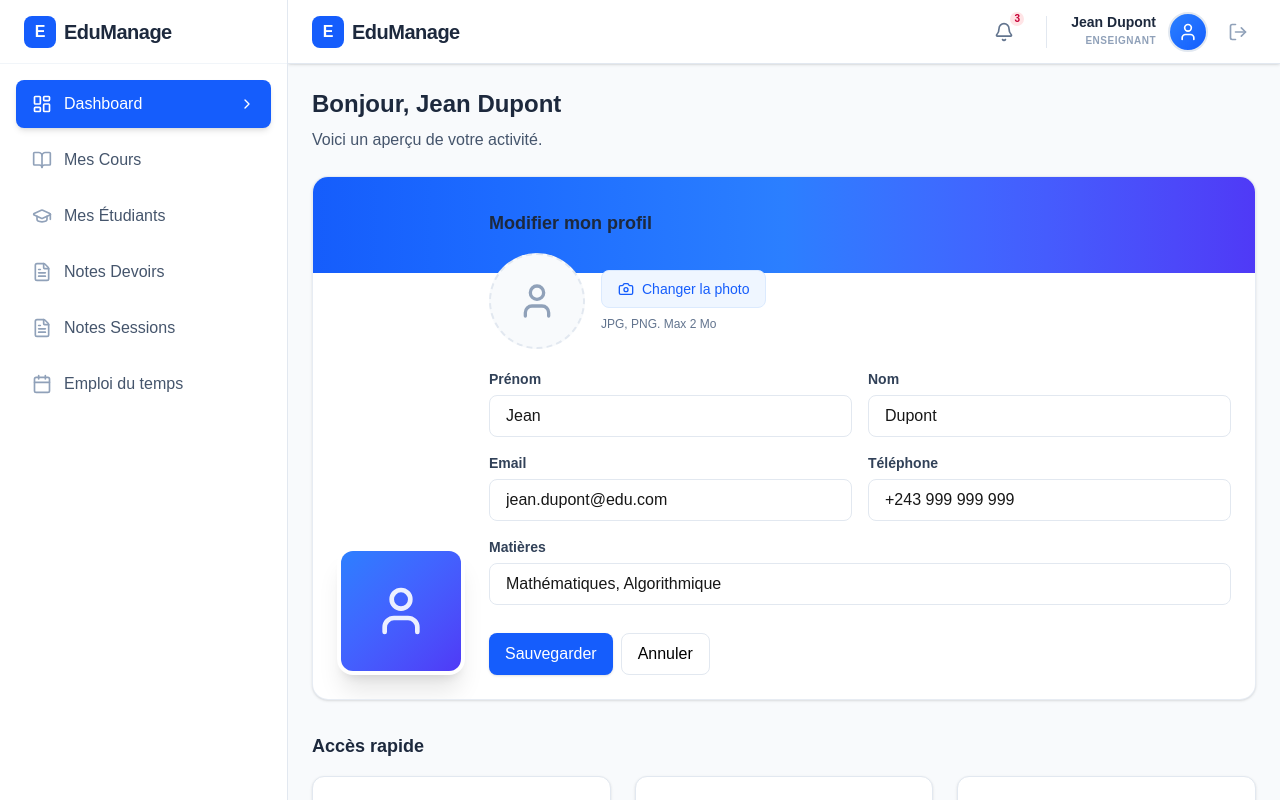
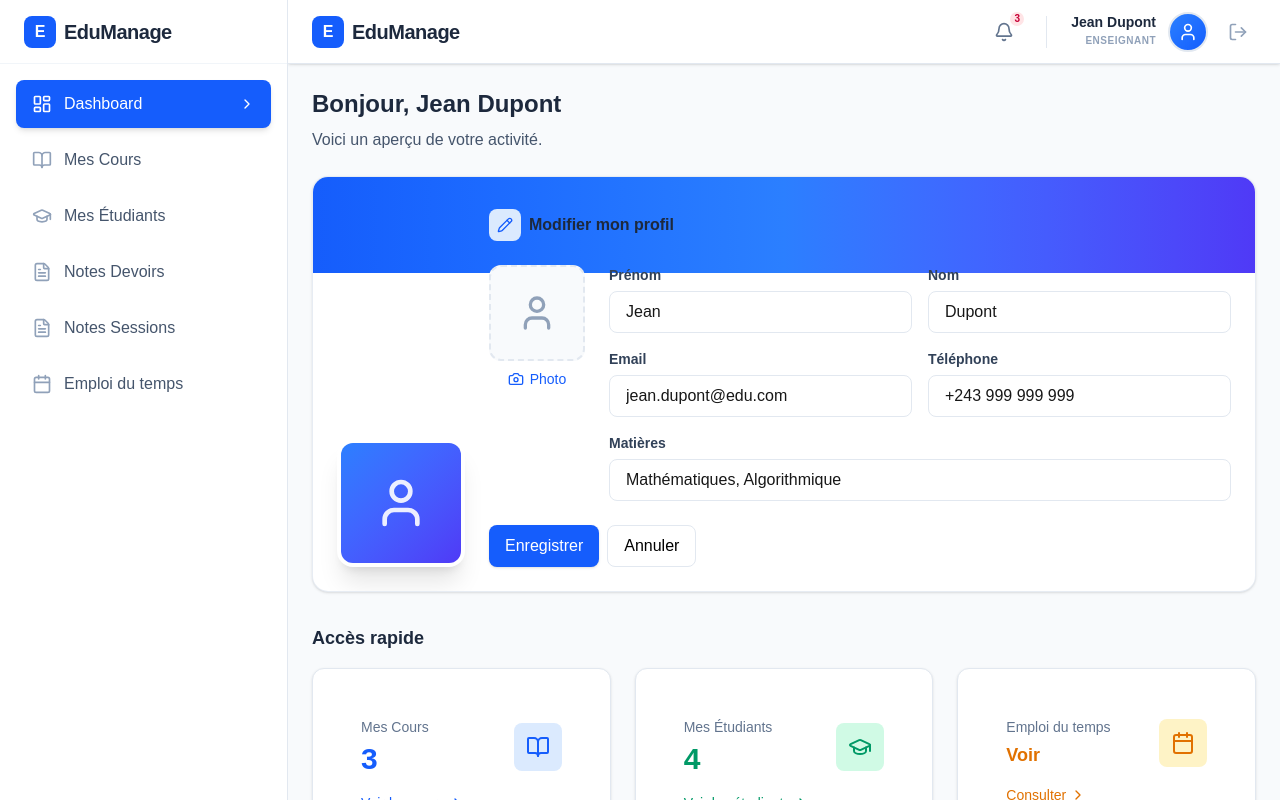
Before and after one commit to nachito-pank/ProjetX, a Next.js app: page /enseignant/dashboard in a window 1280 px wide. Both pictures are taken after a click on the button "Modifier le profil". Shown: the top 800 px of the page. Built offline with nearby package versions, Linux system fonts and the light colour scheme.

Commit message:
Refactor profile editing section in DashboardPage to improve layout and styling, enhancing user experience with updated design elements for profile image and form fields.

```diff
--- a/app/enseignant/dashboard/page.tsx
+++ b/app/enseignant/dashboard/page.tsx
@@ -156,22 +156,21 @@ export default function DashboardPage() {
                         </Button>
                       </>
                     ) : (
-                      <>
-                        <h3 className="text-lg font-semibold text-slate-800 mb-4">Modifier mon profil</h3>
-                        <div className="space-y-5">
-                          {/* Champ photo */}
-                          <div className="flex flex-col sm:flex-row items-start gap-4">
-                            <div className="flex items-center gap-4">
-                              <div className="w-24 h-24 rounded-full overflow-hidden border-2 border-dashed border-slate-200 bg-slate-50 flex items-center justify-center shrink-0">
+                      <div className="space-y-6">
+                        <div className="flex items-center gap-2">
+                          <div className="w-8 h-8 rounded-lg bg-blue-100 flex items-center justify-center">
+                            <Pencil className="w-4 h-4 text-blue-600" />
+                          </div>
+                          <h3 className="font-semibold text-slate-800">Modifier mon profil</h3>
+                        </div>
+
+                        <div className="flex flex-col sm:flex-row items-start gap-6">
+                          <div className="flex flex-col items-center gap-2">
+                            <div className="w-24 h-24 rounded-xl overflow-hidden border-2 border-dashed border-slate-200 bg-slate-50 flex items-center justify-center">
                               {profileImage ? (
                                 <div className="relative w-full h-full">
                                   <img src={profileImage} alt="Aperçu" className="w-full h-full object-cover" />
-                                    <button
-                                      type="button"
-                                      onClick={(e) => { e.preventDefault(); removeProfileImage(); }}
-                                      className="absolute top-0 right-0 p-1 bg-rose-500 hover:bg-rose-600 text-white rounded-bl-lg transition-colors"
-                                      title="Supprimer la photo"
-                                    >
+                                  <button type="button" onClick={(e) => { e.preventDefault(); removeProfileImage(); }} className="absolute top-0 right-0 p-1 bg-rose-500 hover:bg-rose-600 text-white rounded-bl-lg" title="Supprimer">
                                     <X className="w-3.5 h-3.5" />
                                   </button>
                                 </div>
@@ -179,25 +178,16 @@ export default function DashboardPage() {
                                 <User className="w-10 h-10 text-slate-400" />
                               )}
                             </div>
-                              <div>
                             <label className="cursor-pointer">
-                                  <input
-                                    type="file"
-                                    accept="image/*"
-                                    onChange={handleImageChange}
-                                    className="hidden"
-                                  />
-                                  <span className="inline-flex items-center gap-2 px-4 py-2 text-sm font-medium text-blue-600 bg-blue-50 hover:bg-blue-100 rounded-lg transition-colors border border-blue-100">
+                              <input type="file" accept="image/*" onChange={handleImageChange} className="hidden" />
+                              <span className="inline-flex items-center gap-1.5 text-sm font-medium text-blue-600 hover:text-blue-700">
                                 <Camera className="w-4 h-4" />
-                                    Changer la photo
+                                Photo
                               </span>
                             </label>
-                                <p className="text-xs text-slate-500 mt-2">JPG, PNG. Max 2 Mo</p>
-                              </div>
-                            </div>
                           </div>
 
-                          <div className="grid grid-cols-1 sm:grid-cols-2 gap-4">
+                          <div className="flex-1 grid gap-4 sm:grid-cols-2 w-full">
                             <FormField label="Prénom" name="firstName" value={profile.firstName} onChange={handleProfileChange} />
                             <FormField label="Nom" name="name" value={profile.name} onChange={handleProfileChange} />
                             <FormField label="Email" name="email" type="email" value={profile.email} onChange={handleProfileChange} />
@@ -206,17 +196,13 @@ export default function DashboardPage() {
                               <FormField label="Matières" name="matiere" value={profile.matiere} onChange={handleProfileChange} placeholder="Ex: Mathématiques, Algorithmique" />
                             </div>
                           </div>
+                        </div>
 
-                          <div className="flex gap-2 pt-2">
-                            <Button onClick={handleSaveProfile} className="bg-blue-600 text-white hover:bg-blue-700">
-                              Sauvegarder
-                            </Button>
-                            <Button onClick={handleCancelEdit} variant="outline">
-                              Annuler
-                            </Button>
+                        <div className="flex gap-2">
+                          <Button onClick={handleSaveProfile} className="bg-blue-600 text-white hover:bg-blue-700">Enregistrer</Button>
+                          <Button onClick={handleCancelEdit} variant="outline">Annuler</Button>
                         </div>
                       </div>
-                      </>
                     )}
                   </div>
                 </div>
```
Lines whose indentation alone changed are shown as unchanged.
